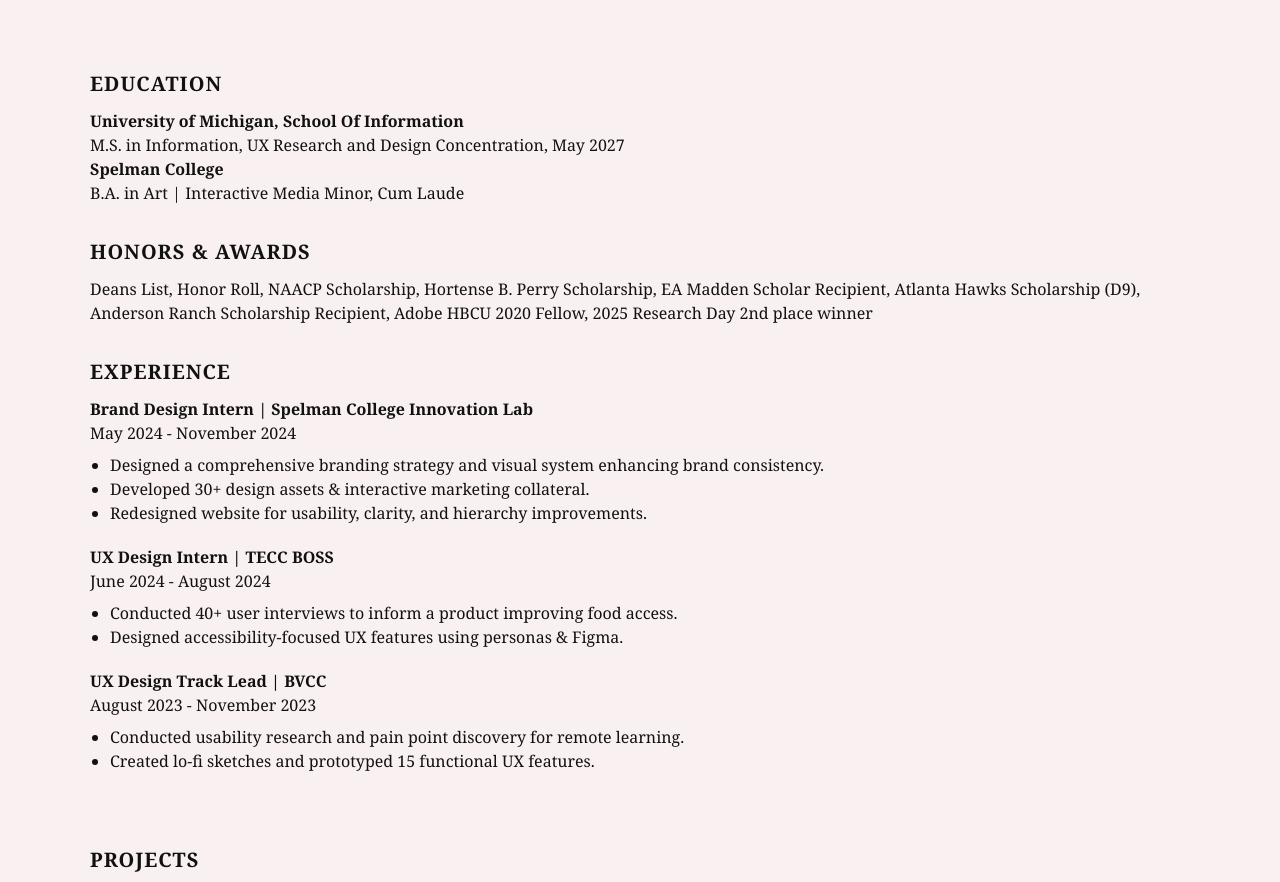
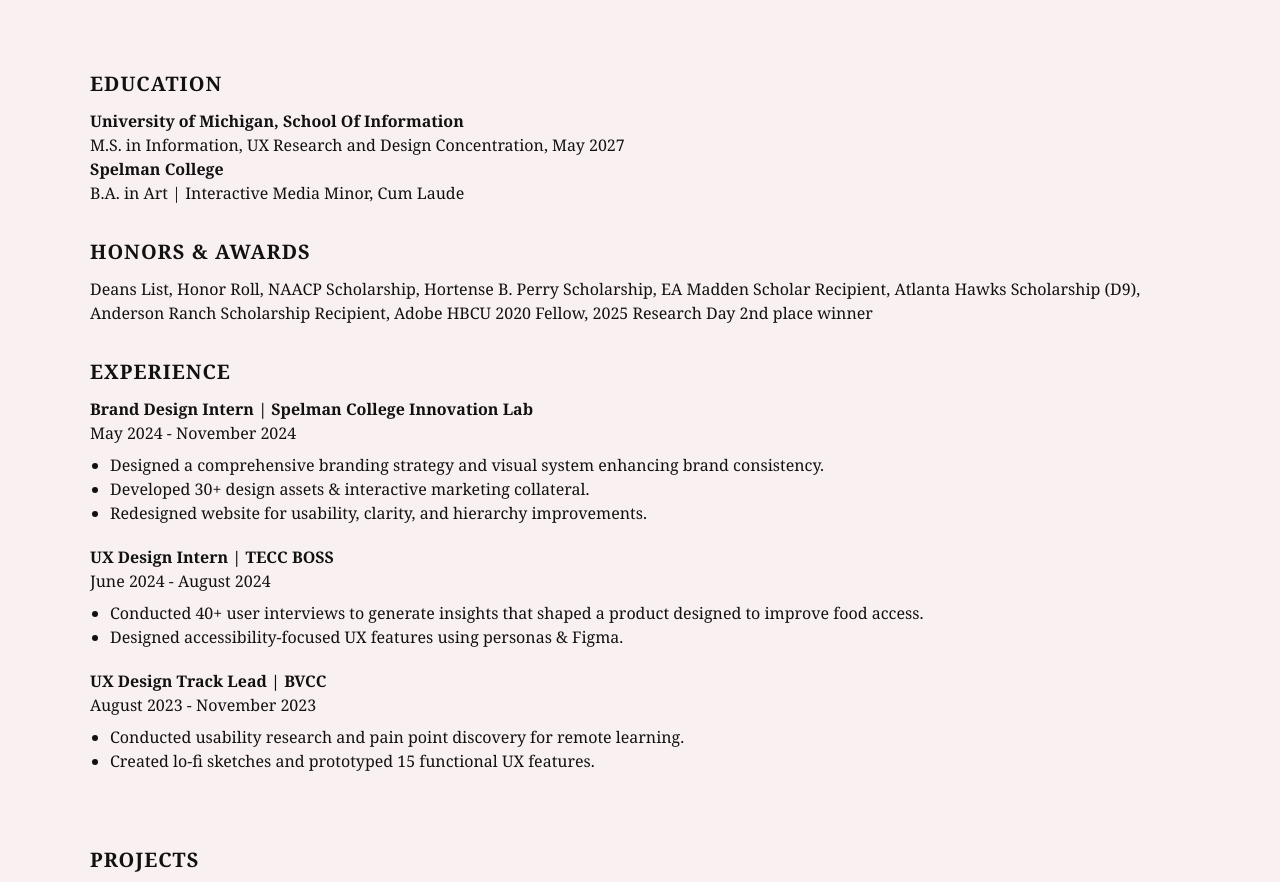
Before and after one commit to haniyahhakim/539_final_project, a plain HTML site: page Resume.html in a window 1280 px wide. Shown: the part 194-1076 px from the top of the page. Drawn offline with Linux system fonts and the light colour scheme; a web font is replaced by a local one.

Commit message:
Update Resume.html

```diff
--- a/Resume.html
+++ b/Resume.html
@@ -72,7 +72,7 @@
                 <p tabindex="0"><strong>UX Design Intern | TECC BOSS</strong><br>
                 June 2024 - August 2024</p>
                 <ul>
-                    <li tabindex="0">Conducted 40+ user interviews to inform a product improving food access.</li>
+                    <li tabindex="0">Conducted 40+ user interviews to generate insights that shaped a product designed to improve food access.</li>
                     <li tabindex="0">Designed accessibility-focused UX features using personas & Figma.</li>
                 </ul>
             </div>
```
